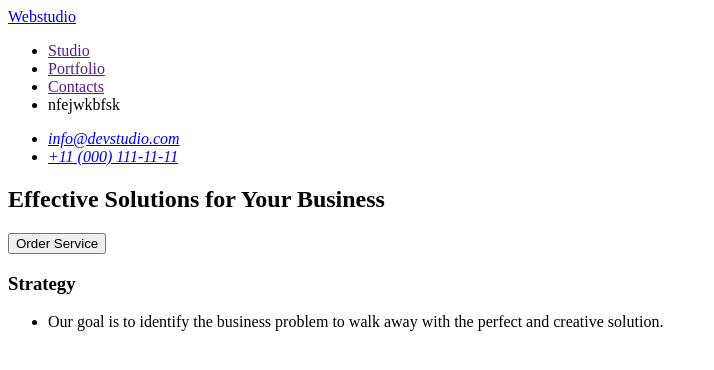
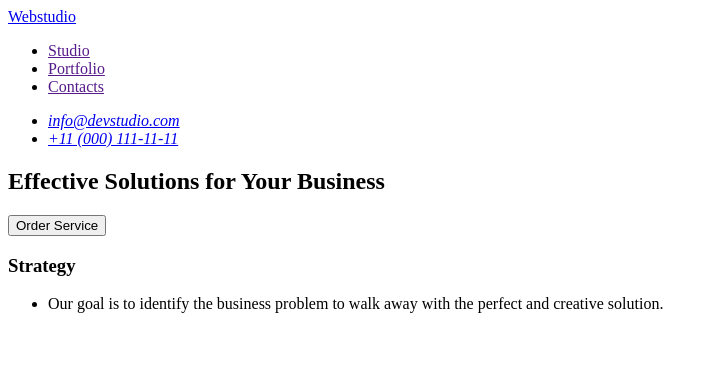
Before and after one commit to Akloskol/Lesson1, a plain HTML site: page index.html in a window 1280 px wide. Shown: the whole page, without its empty margins (0-714 px from the left). Drawn offline with Linux system fonts and the light colour scheme.

Commit message:
Update index.html

```diff
--- a/index.html
+++ b/index.html
@@ -18,7 +18,6 @@
                 <li><a href="">Portfolio</a></li>
                 <li><a href="">Contacts</a></li>
                 </a>
-                <li>nfejwkbfsk</li>
             </ul>
         </nav>
         <address>
```
